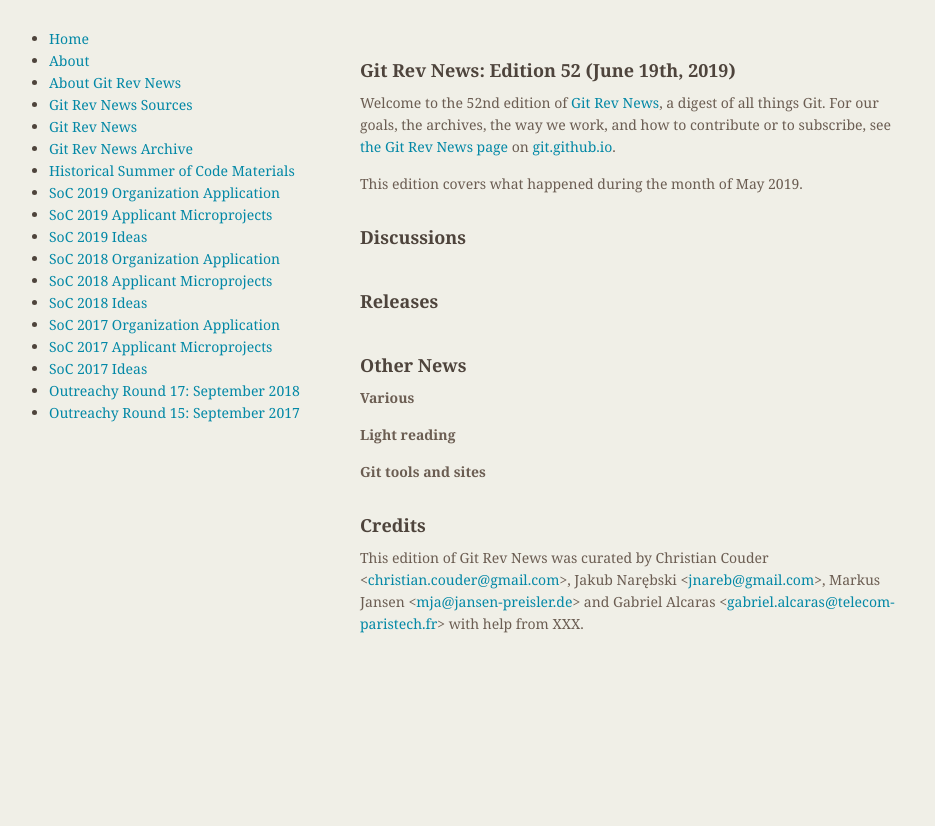
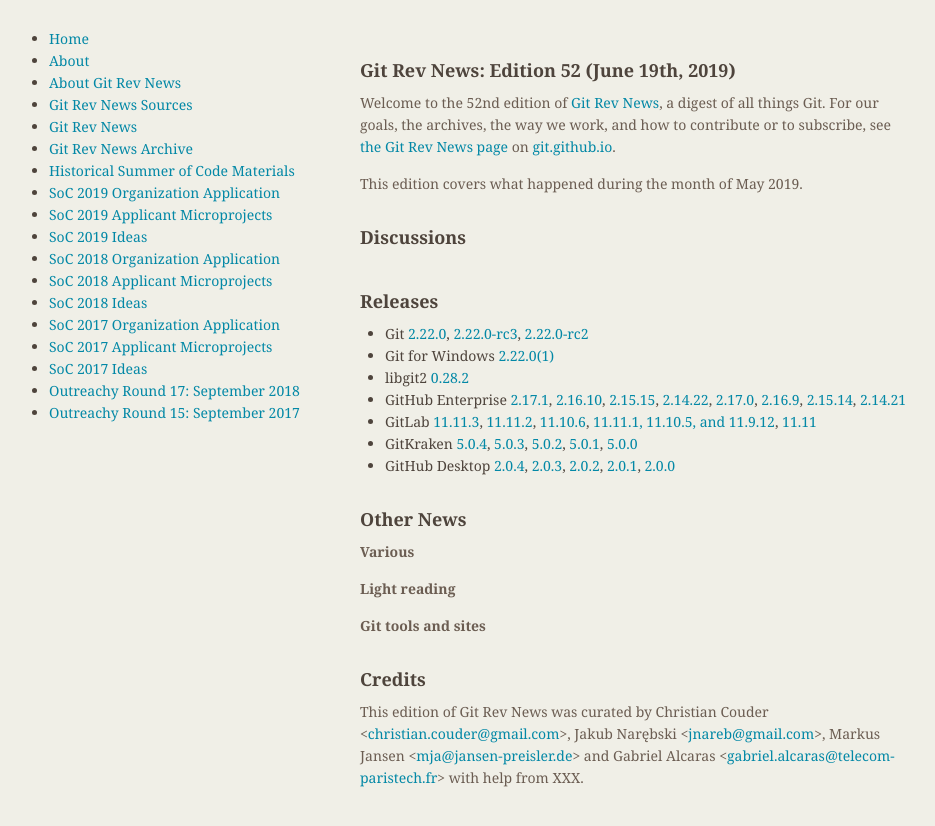
Before and after one commit to git/git.github.io, a Jekyll site: the page built from rev_news/drafts/edition-52.md, in a window 1280 px wide. Shown: the top 826 px of the page, without its empty margins (174-1109 px from the left). Built offline with Jekyll 4.4.1, drawn with Linux system fonts in a browser that asks for light colours.

Commit message:
rn-52: add releases

```diff
--- a/rev_news/drafts/edition-52.md
+++ b/rev_news/drafts/edition-52.md
@@ -35,6 +35,34 @@
 
 ## Releases
 
++ Git [2.22.0](https://public-inbox.org/git/xmqq36klozfu.fsf@gitster-ct.c.googlers.com/),
+[2.22.0-rc3](https://public-inbox.org/git/xmqqlfyito3a.fsf@gitster-ct.c.googlers.com/),
+[2.22.0-rc2](https://public-inbox.org/git/xmqqpnnzws9q.fsf@gitster-ct.c.googlers.com/)
++ Git for Windows [2.22.0(1)](https://github.com/git-for-windows/git/releases/tag/v2.22.0.windows.1)
++ libgit2 [0.28.2](https://github.com/libgit2/libgit2/releases/tag/v0.28.2)
++ GitHub Enterprise [2.17.1](https://enterprise.github.com/releases/2.17.1/notes),
+[2.16.10](https://enterprise.github.com/releases/2.16.10/notes),
+[2.15.15](https://enterprise.github.com/releases/2.15.15/notes),
+[2.14.22](https://enterprise.github.com/releases/2.14.22/notes),
+[2.17.0](https://enterprise.github.com/releases/2.17.0/notes),
+[2.16.9](https://enterprise.github.com/releases/2.16.9/notes),
+[2.15.14](https://enterprise.github.com/releases/2.15.14/notes),
+[2.14.21](https://enterprise.github.com/releases/2.14.21/notes)
++ GitLab [11.11.3](https://about.gitlab.com/2019/06/10/gitlab-11-11-3-released/),
+[11.11.2](https://about.gitlab.com/2019/06/05/gitlab-11-11-2-released/),
+[11.10.6](https://about.gitlab.com/2019/06/05/gitlab-11-10-6-released/),
+[11.11.1, 11.10.5, and 11.9.12](https://about.gitlab.com/2019/06/03/security-release-gitlab-11-dot-11-dot-1-released/),
+[11.11](https://about.gitlab.com/2019/05/22/gitlab-11-11-released/)
++ GitKraken [5.0.4](https://support.gitkraken.com/release-notes/current),
+[5.0.3](https://support.gitkraken.com/release-notes/current),
+[5.0.2](https://support.gitkraken.com/release-notes/current),
+[5.0.1](https://support.gitkraken.com/release-notes/current),
+[5.0.0](https://support.gitkraken.com/release-notes/current)
++ GitHub Desktop [2.0.4](https://desktop.github.com/release-notes/),
+[2.0.3](https://desktop.github.com/release-notes/),
+[2.0.2](https://desktop.github.com/release-notes/),
+[2.0.1](https://desktop.github.com/release-notes/),
+[2.0.0](https://desktop.github.com/release-notes/)
 
 ## Other News
 
```
